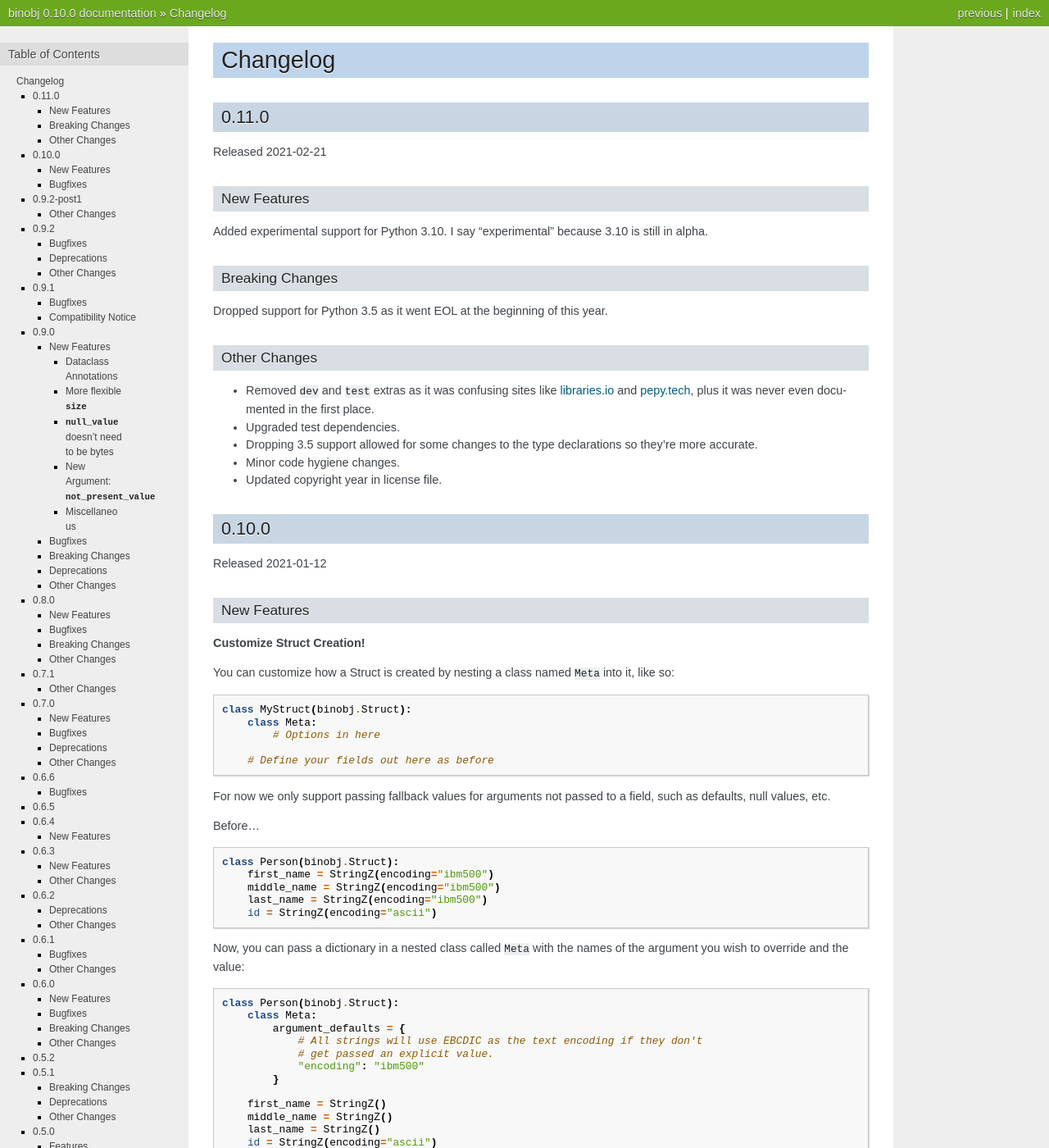
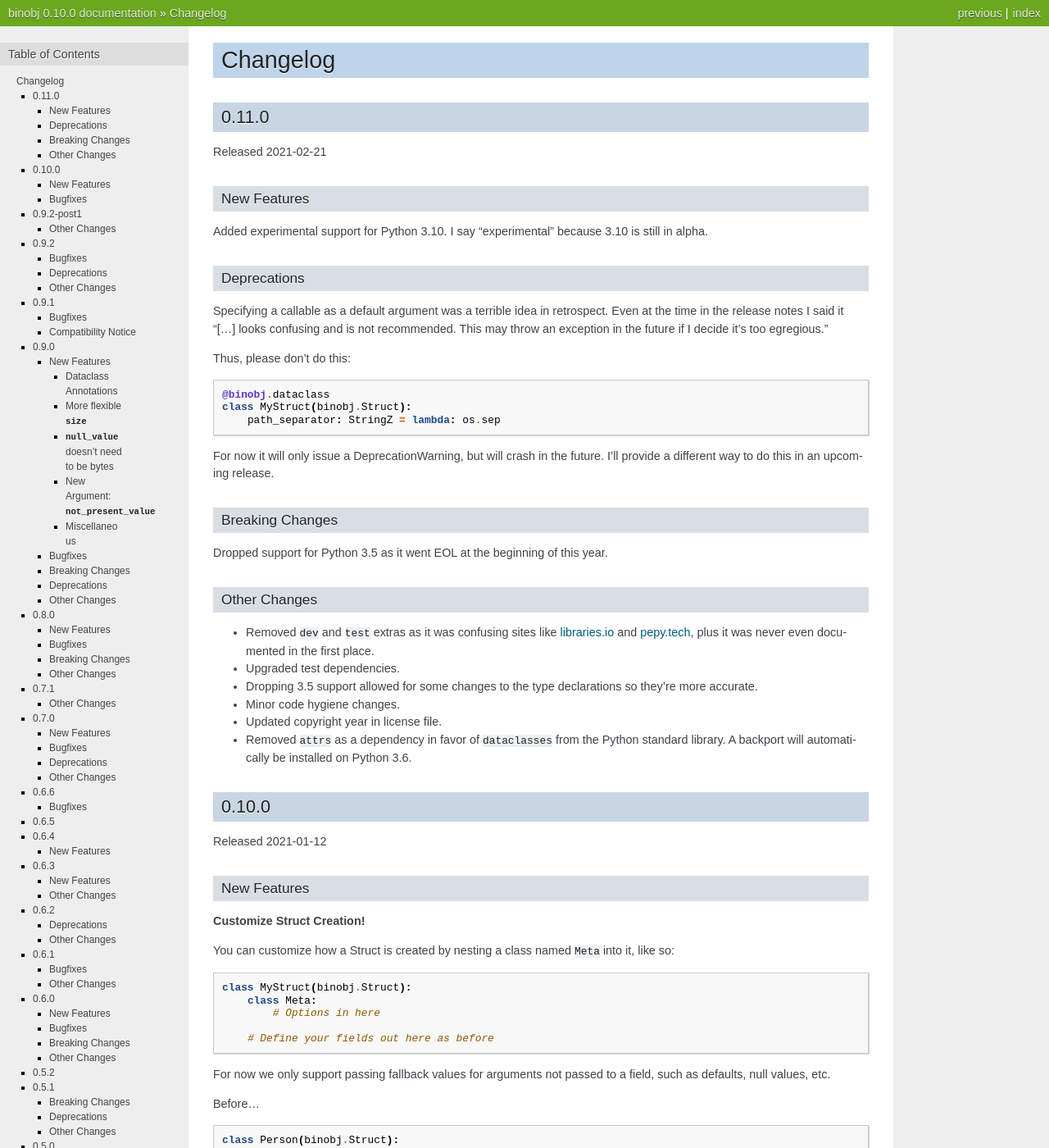
Before and after one commit to dargueta/binobj, a Sphinx documentation site: the page built from docs/source/CHANGELOG.rst, in a window 1280 px wide and 1400 px high. Shown: the whole window at 82% size. Built offline with Sphinx 7.4.7, drawn with Linux system fonts in a browser that asks for light colours.

Commit message:
Rip out attrs dependency, update docs

```diff
--- a/docs/source/CHANGELOG.rst
+++ b/docs/source/CHANGELOG.rst
@@ -11,6 +11,24 @@ New Features
 
 Added experimental support for Python 3.10. I say "experimental" because 3.10 is still
 in alpha.
+
+Deprecations
+~~~~~~~~~~~~
+
+Specifying a callable as a default argument was a terrible idea in retrospect. Even at
+the time in the release notes I said it "[...] looks confusing and is not recommended.
+This may throw an exception in the future if I decide it's too egregious."
+
+Thus, please don't do this:
+
+.. code-block:: python
+
+    @binobj.dataclass
+    class MyStruct(binobj.Struct):
+        path_separator: StringZ = lambda: os.sep
+
+For now it will only issue a DeprecationWarning, but will crash in the future. I'll
+provide a different way to do this in an upcoming release.
 
 Breaking Changes
 ~~~~~~~~~~~~~~~~
@@ -28,6 +46,8 @@ Other Changes
   accurate.
 * Minor code hygiene changes.
 * Updated copyright year in license file.
+* Removed ``attrs`` as a dependency in favor of ``dataclasses`` from the Python standard
+  library. A backport will automatically be installed on Python 3.6.
 
 0.10.0
 ------
--- a/setup.cfg
+++ b/setup.cfg
@@ -25,7 +25,7 @@ version: 0.10.0
 
 [options]
 install_requires:
-    attrs>=18.2.0
+    dataclasses  ; python_version=="3.6"
     more-itertools>=4.0, <9
     typing-inspect>=0.4.0, <0.7  ; python_version<="3.7"
 python_requires: >=3.6
--- a/test-requirements.txt
+++ b/test-requirements.txt
@@ -1,11 +1,14 @@
 black==20.8b1
+coverage==5.4
 flake8==3.8.4
 flake8-black==0.2.1
+flake8-blind-except==0.2.0
 flake8-bugbear==20.11.1
 flake8-comprehensions==3.3.1
 flake8-debugger==4.0.0
 flake8-isort==4.0.0
 flake8-logging-format==0.6.0
+# Uncomment this later
 # flake8-simplify==0.14.0
 isort==5.7.0
 mypy==0.812
```
Also changed, not shown: 2 other files.
